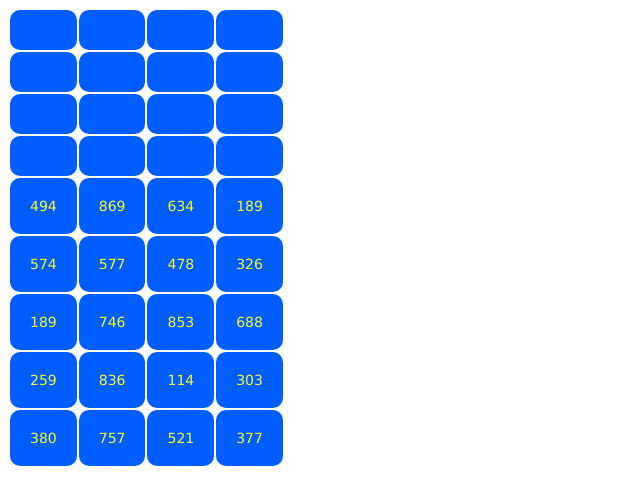
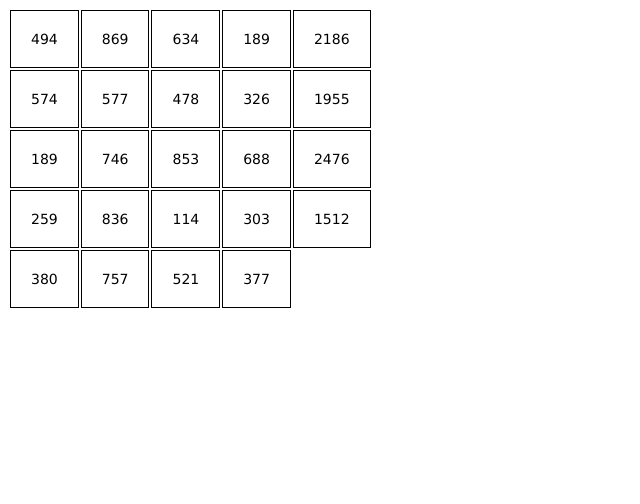
Before and after one commit to andriibuta/JS-Test, a plain HTML site: page index.html in a window 1280 px wide. Shown: the whole page, without its empty margins (0-640 px from the left). Drawn offline with Linux system fonts and the light colour scheme.

Commit message:
Add files via upload

```diff
--- a/index.html
+++ b/index.html
@@ -4,34 +4,11 @@
     <meta charset="UTF-8" />
     <title>Document</title>
     <link rel="stylesheet" type="text/css" href="style.css" />
+
   </head>
   <body>
-    <table id="table">
-      <tr>
-        <td onload="fun1()" id="n1"></td>
-        <td onload="fun1()" id="n2"></td>
-        <td onload="fun1()" id="n3"></td>
-        <td onload="fun2()" id="resultM1"></td>
-      </tr>
-      <tr>
-        <td onload="fun1()" id="n4"></td>
-        <td onload="fun1()" id="n5"></td>
-        <td onload="fun1()" id="n6"></td>
-        <td onload="fun3()" id="resultM2"></td>
-      </tr>
-      <tr>
-        <td onload="fun1()" id="n7"></td>
-        <td onload="fun1()" id="n8"></td>
-        <td onload="fun1()" id="n9"></td>
-        <td onload="fun4()" id="resultM3"></td>
-      </tr>
-      <tr id="resultN">
-        <td></td>
-        <td></td>
-        <td></td>
-        <td></td>
-      </tr>
-    </table>
+    <table id="table"></table>
+
 
     <script type="text/javascript" src="java.js"></script>
   </body>
--- a/java.js
+++ b/java.js
@@ -14,20 +14,29 @@ function matrix(m, n) {
 
     for (var j = 0; j < n; j++) {
       var td = document.createElement('td');
-      td.id = "unicId-" + i + "-" + j;
+      td.id = "Id-" + i + "-" + j;
       td.innerHTML = arr[i][j] = getRandom();
       tr.appendChild(td);
       summM += arr[i][j];
       colAvg[j] += Math.round(arr[i][j] / colAvg.length);
     }
-
-    tr.setAttribute("data-summ", " = " + summM);
+      for (var j = 0; j < 1 ; j++) {
+        td = document.createElement('td');
+        td.innerHTML = summM;
+        tr.appendChild(td);
+  }
+    // tr.setAttribute("sum", + summM);
+    // var atrbSum = tr.getAttribute("sum");
+    // td.innerHTML = summM;
     table.appendChild(tr);
+    console.log(tr);
   }
 
 
+
+
   tr = document.createElement('tr');
-  for (var j = 0; j < n; j++) {
+  for (var j = 0; j < n ; j++) {
     td = document.createElement('td');
     td.innerHTML = colAvg[j];
     tr.appendChild(td);
@@ -38,6 +47,9 @@ function matrix(m, n) {
 
   function getRandom() {
     return Math.round(Math.random() * 800 + 100);
+  }
+  function clkOne() {
+    return  arr += 1;
   }
 }
 
--- a/style.css
+++ b/style.css
@@ -1,11 +1,11 @@
 table td {
   font-family: "Lucida Sans Unicode", "Lucida Grande", Sans-Serif;
   font-size: 14px;
-  border-radius: 10px;
+
   border-spacing: 0;
   text-align: center;
   padding: 20px;
-  border: 0px solid white;
-  background-color: #005dff;
-  color: #f9f92a;
+  border: 1px solid black;
+
+
 }
```
